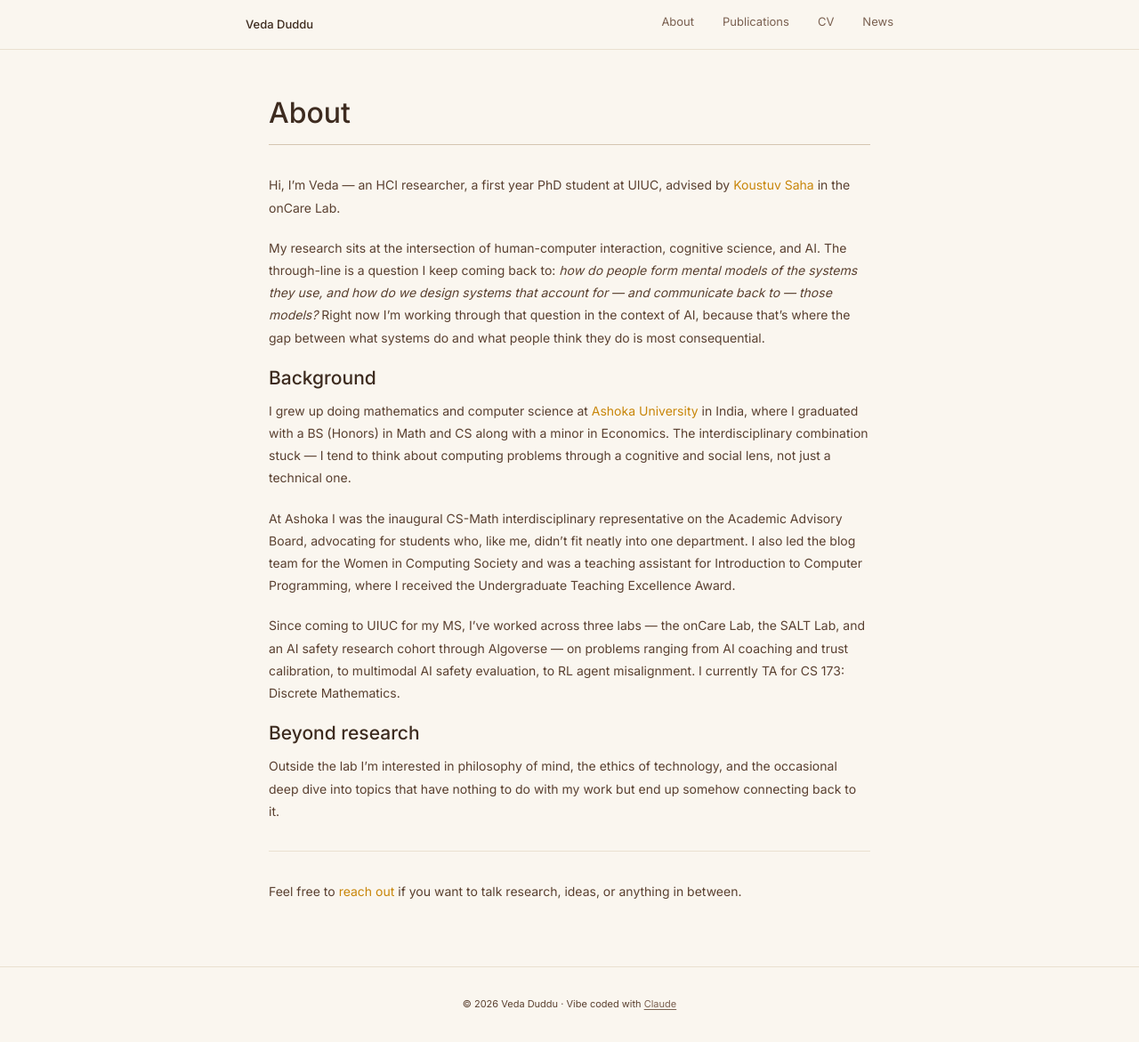
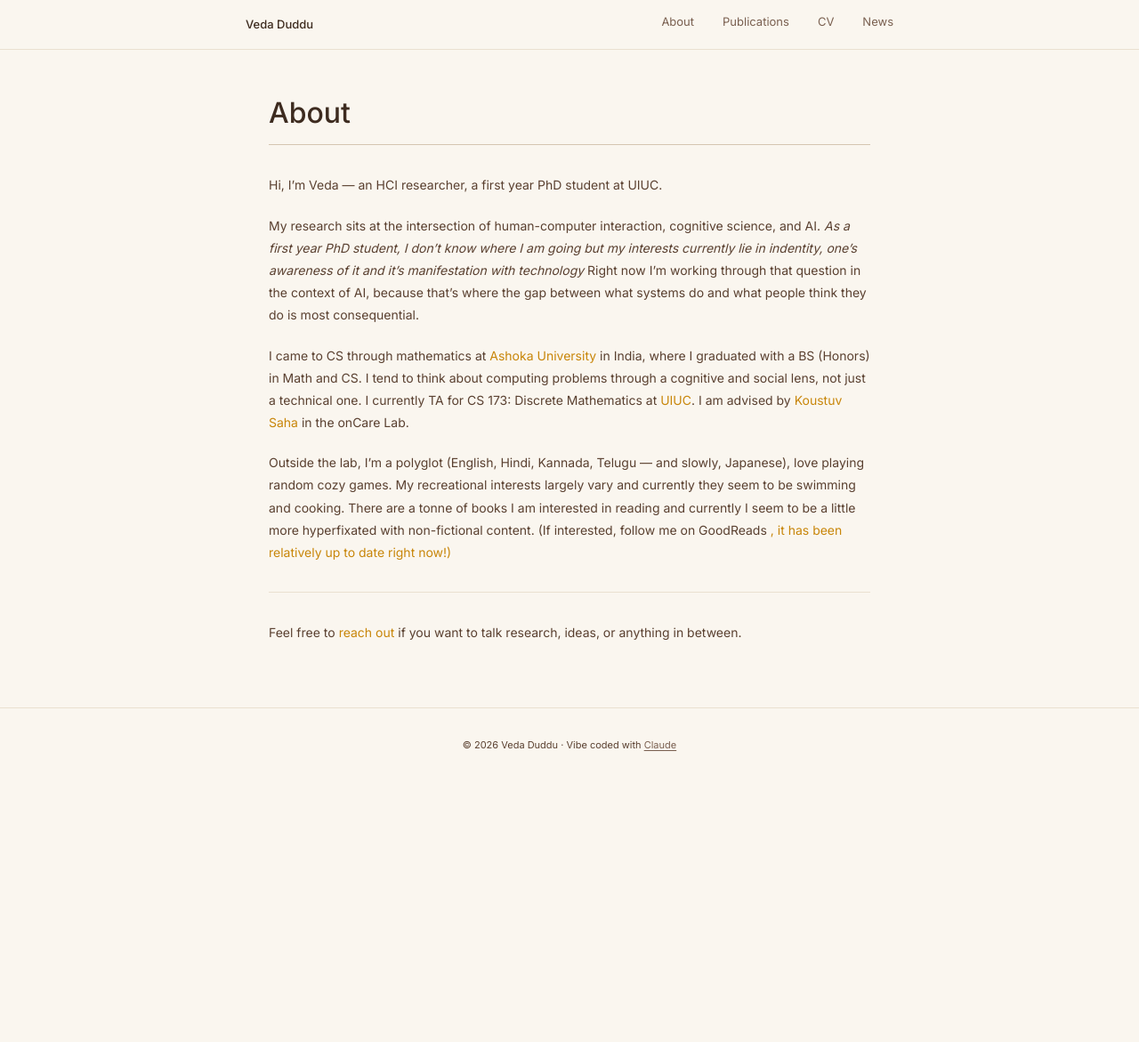
Before and after one commit to vedaduddu/vedaduddu.github.io, a Jekyll site: the page built from about.md, in a window 1280 px wide and 1171 px high. Shown: the whole window at 89% size. Built offline with Jekyll 4.4.1, drawn with Linux system fonts in a browser that asks for light colours; a style sheet for code colours, icons or effects is not loaded.

Commit message:
update about.md with new bio and interests
Co-Authored-By: Claude Sonnet 4.6 <noreply@anthropic.com>
Claude-Session: https://claude.ai/code/session_01QKSi5jkRKymj8PaKmZtUeZ

```diff
--- a/about.md
+++ b/about.md
@@ -3,21 +3,14 @@ layout: page
 title: About
 ---
 
-Hi, I'm Veda — an HCI researcher, a first year PhD student at UIUC, advised by [Koustuv Saha](https://koustuv.com/) in the onCare Lab.
+Hi, I'm Veda — an HCI researcher, a first year PhD student at UIUC.
 
-My research sits at the intersection of human-computer interaction, cognitive science, and AI. The through-line is a question I keep coming back to: *how do people form mental models of the systems they use, and how do we design systems that account for — and communicate back to — those models?* Right now I'm working through that question in the context of AI, because that's where the gap between what systems do and what people think they do is most consequential.
+My research sits at the intersection of human-computer interaction, cognitive science, and AI. *As a first year PhD student, I don't know where I am going but my interests currently lie in indentity, one's awareness of it and it's manifestation with technology* Right now I'm working through that question in the context of AI, because that's where the gap between what systems do and what people think they do is most consequential.
 
-## Background
+I came to CS through mathematics at <a href="https://www.ashoka.edu.in/">Ashoka University</a> in India, where I graduated with a BS (Honors) in Math and CS. I tend to think about computing problems through a cognitive and social lens, not just a technical one. I currently TA for CS 173: Discrete Mathematics at <a href="https://siebelschool.illinois.edu/" target="_blank" rel="noopener">UIUC</a>.
+I am advised by <a href="https://koustuv.com/" target="_blank" rel="noopener">Koustuv Saha</a> in the onCare Lab.
 
-I grew up doing mathematics and computer science at [Ashoka University](https://www.ashoka.edu.in/) in India, where I graduated with a BS (Honors) in Math and CS along with a minor in Economics. The interdisciplinary combination stuck — I tend to think about computing problems through a cognitive and social lens, not just a technical one.
-
-At Ashoka I was the inaugural CS-Math interdisciplinary representative on the Academic Advisory Board, advocating for students who, like me, didn't fit neatly into one department. I also led the blog team for the Women in Computing Society and was a teaching assistant for Introduction to Computer Programming, where I received the Undergraduate Teaching Excellence Award.
-
-Since coming to UIUC for my MS, I've worked across three labs — the onCare Lab, the SALT Lab, and an AI safety research cohort through Algoverse — on problems ranging from AI coaching and trust calibration, to multimodal AI safety evaluation, to RL agent misalignment. I currently TA for CS 173: Discrete Mathematics.
-
-## Beyond research
-
-Outside the lab I'm interested in philosophy of mind, the ethics of technology, and the occasional deep dive into topics that have nothing to do with my work but end up somehow connecting back to it.
+Outside the lab, I'm a polyglot (English, Hindi, Kannada, Telugu — and slowly, Japanese), love playing random cozy games. My recreational interests largely vary and currently they seem to be swimming and cooking. There are a tonne of books I am interested in reading and currently I seem to be a little more hyperfixated with non-fictional content. (If interested, follow me on GoodReads <a href = "https://www.goodreads.com/user/show/176366837-veda-duddu" target = "_blank" rel = "noopener">, it has been relatively up to date right now!)
 
 ---
 
```
